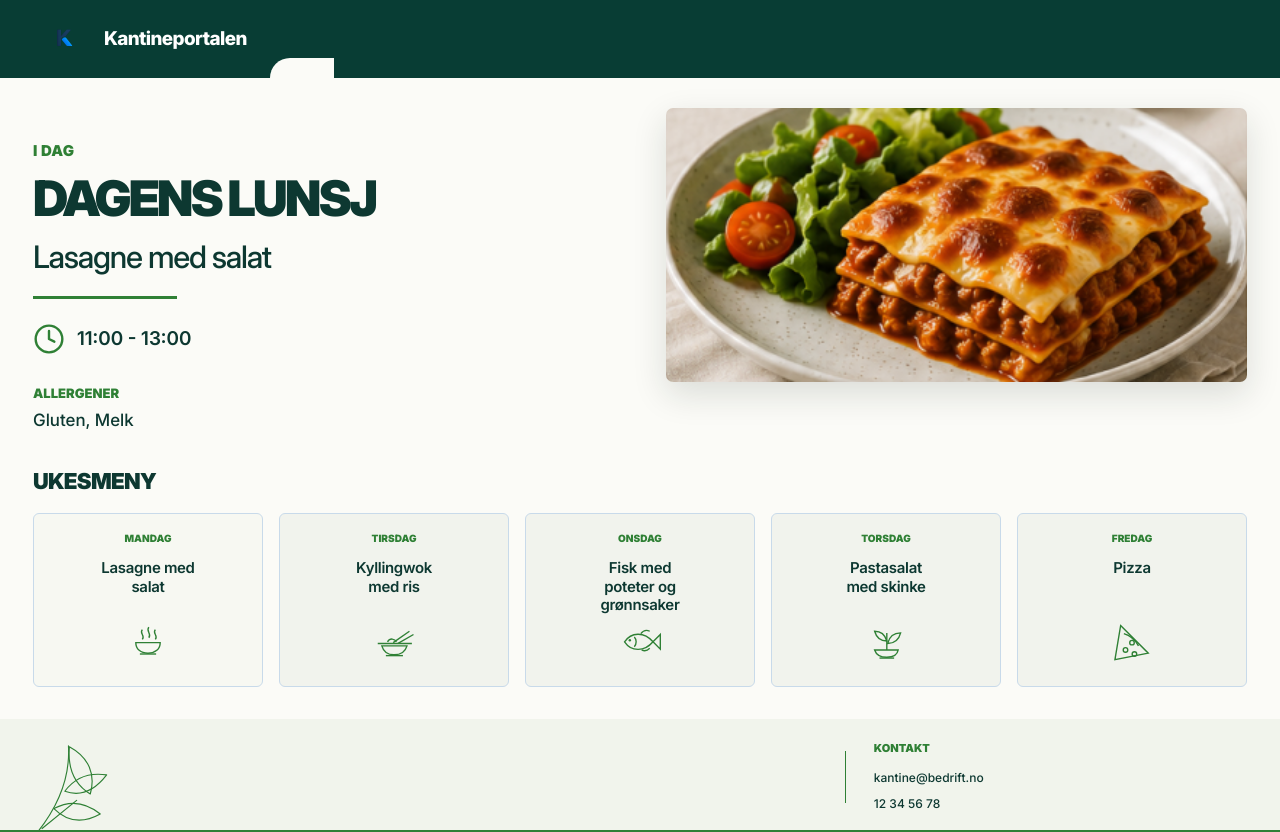
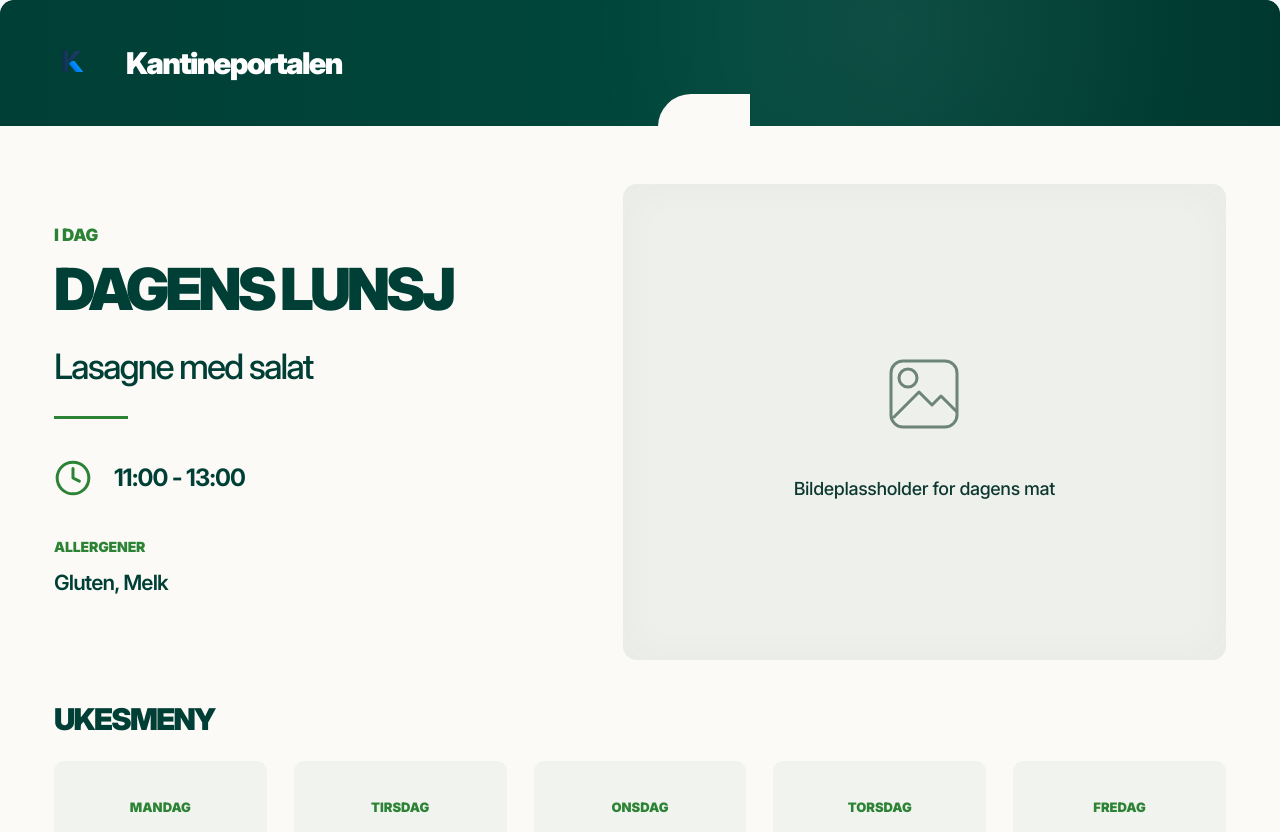
Before and after one commit to oscarostby/fagpr-ve, a React (Vite) app in the folder kantineportalen/client/: page / in a window 1280 px wide. Shown: the top 832 px of the page. Built offline with nearby package versions, Linux system fonts and the light colour scheme.

Commit message:
Juster design nøyaktig etter ny referanse

```diff
--- /dev/null
+++ b/kantineportalen/client/src/components/FoodPlaceholder.tsx
@@ -0,0 +1,21 @@
+type FoodPlaceholderProps = {
+  className?: string
+}
+
+export function FoodPlaceholder({ className = '' }: FoodPlaceholderProps) {
+  return (
+    <div
+      className={`flex flex-col items-center justify-center rounded-[14px] bg-[#eef0eb] text-center text-[#6d8479] shadow-[inset_0_0_42px_rgba(8,61,52,0.035)] ${className}`}
+      aria-label="Bildeplassholder for dagens mat"
+    >
+      <svg className="h-[50px] w-[50px] md:h-[104px] md:w-[104px]" viewBox="0 0 104 104" fill="none" aria-hidden="true">
+        <rect x="19" y="18" width="66" height="66" rx="12" stroke="currentColor" strokeWidth="3" />
+        <circle cx="36" cy="35" r="9" stroke="currentColor" strokeWidth="3" />
+        <path d="M22 74L47 49L60 62L69 53L84 68" stroke="currentColor" strokeWidth="3" strokeLinecap="round" strokeLinejoin="round" />
+      </svg>
+      <p className="mt-3 text-[11px] font-medium tracking-[-0.02em] text-[#0d3831] md:mt-7 md:text-[18px]">
+        Bildeplassholder for dagens mat
+      </p>
+    </div>
+  )
+}
--- a/kantineportalen/client/src/components/Footer.tsx
+++ b/kantineportalen/client/src/components/Footer.tsx
@@ -1,12 +1,12 @@
 function LeafGraphic() {
   return (
-    <svg viewBox="0 0 130 110" aria-hidden="true" className="absolute bottom-0 left-6 h-[98px] w-[116px] text-[#2f8035] md:left-8 md:h-[100px] md:w-[122px]">
-      <g fill="none" stroke="currentColor" strokeLinecap="round" strokeLinejoin="round" strokeWidth="1.25">
-        <path d="M4 108C27 79 40 47 38 13" />
-        <path d="M39 14C61 26 68 45 62 66 44 55 37 37 39 14Z" />
-        <path d="M22 82C39 73 57 75 73 88 53 99 36 96 22 82Z" />
-        <path d="M34 63C45 48 60 42 80 45 67 62 51 69 34 63Z" />
-        <path d="M9 104 47 73" />
+    <svg viewBox="0 0 150 160" aria-hidden="true" className="absolute bottom-[-6px] left-[25px] h-[126px] w-[128px] text-[#2c8335] md:bottom-[-8px] md:left-[50px] md:h-[162px] md:w-[158px]">
+      <g fill="none" stroke="currentColor" strokeLinecap="round" strokeLinejoin="round" strokeWidth="1.45">
+        <path d="M10 158C41 112 58 68 54 12" />
+        <path d="M55 13C83 31 93 58 84 90 59 73 50 45 55 13Z" />
+        <path d="M32 117C56 104 82 108 104 128 75 144 51 140 32 117Z" />
+        <path d="M48 88C65 66 88 58 119 64 99 88 74 100 48 88Z" />
+        <path d="M16 152 69 104" />
       </g>
     </svg>
   )
@@ -14,15 +14,15 @@ function LeafGraphic() {
 
 export function Footer() {
   return (
-    <footer className="relative mt-8 h-[100px] overflow-hidden bg-[#f1f4ec] md:mt-0 md:h-[115px]">
+    <footer className="relative h-[144px] overflow-hidden bg-[#f1f4ec] md:h-[184px]">
       <LeafGraphic />
-      <div className="absolute bottom-0 left-0 h-[4px] w-full bg-[#2f8035]" />
-      <div className="ml-[52%] flex h-full items-center gap-7 md:ml-[66%] md:gap-7">
-        <div className="h-[44px] w-px bg-[#2f8035] md:h-[52px]" />
-        <address className="not-italic text-[#0d3831]">
-          <p className="text-[10px] font-black uppercase text-[#2f8035] md:text-[11px]">Kontakt</p>
-          <a className="mt-3 block text-[11px] font-medium hover:underline md:text-[12px]" href="mailto:kantine@bedrift.no">kantine@bedrift.no</a>
-          <a className="mt-2 block text-[11px] font-medium hover:underline md:text-[12px]" href="tel:+4712345678">12 34 56 78</a>
+      <div className="absolute bottom-0 left-0 h-[5px] w-full bg-[#2c8335]" />
+      <div className="ml-[54%] flex h-full items-center gap-[28px] md:ml-[75%] md:gap-[46px]">
+        <div className="h-[72px] w-px bg-[#2c8335] md:h-[99px]" />
+        <address className="not-italic text-[#003f35]">
+          <p className="text-[11px] font-black uppercase leading-none text-[#2c8335] md:text-[14px]">Kontakt</p>
+          <a className="mt-[19px] block text-[12px] font-semibold tracking-[-0.04em] hover:underline md:text-[15px]" href="mailto:kantine@y3.no">kantine@y3.no</a>
+          <a className="mt-[12px] block text-[12px] font-semibold tracking-[-0.04em] hover:underline md:text-[15px]" href="tel:+4712345678">12 34 56 78</a>
         </address>
       </div>
     </footer>
--- a/kantineportalen/client/src/components/Header.tsx
+++ b/kantineportalen/client/src/components/Header.tsx
@@ -2,12 +2,14 @@ import lightLogo from '@/assets/images/logosommer.png'
 
 export function Header() {
   return (
-    <header className="relative h-[78px] overflow-hidden bg-[#083d34] text-white md:h-[78px]">
-      <div className="absolute bottom-0 left-[270px] hidden h-5 w-16 rounded-tl-[28px] bg-[#fbfbf7] md:block" />
-      <div className="absolute bottom-0 left-[92px] h-3 w-12 rounded-tl-[22px] bg-[#fbfbf7] md:hidden" />
-      <a href="/" aria-label="Kantineportalen forside" className="relative z-10 flex h-full items-center gap-4 px-8 md:px-10">
-        <img src={lightLogo} alt="Kantineportalen logo" className="h-11 w-11 object-contain md:h-12 md:w-12" />
-        <span className="text-[18px] font-extrabold tracking-[-0.03em] md:text-[19px]">Kantineportalen</span>
+    <header className="relative h-[88px] overflow-hidden rounded-t-[14px] bg-[#003f35] text-white md:h-[126px]">
+      <div className="absolute inset-0 bg-[radial-gradient(circle_at_70%_20%,rgba(255,255,255,0.06),transparent_34%),linear-gradient(90deg,#003f35_0%,#00473c_58%,#00382f_100%)]" />
+      <div className="absolute bottom-[-1px] left-[55%] hidden h-[33px] w-[92px] -translate-x-1/2 rounded-tl-[48px] bg-[#fbfaf6] md:block" />
+      <div className="absolute bottom-[-1px] left-[76%] h-[18px] w-[58px] -translate-x-1/2 rounded-tl-[34px] bg-[#fbfaf6] md:hidden" />
+
+      <a href="/" aria-label="Kantineportalen forside" className="relative z-10 flex h-full items-center gap-[14px] px-[26px] md:gap-[22px] md:px-[40px]">
+        <img src={lightLogo} alt="Kantineportalen logo" className="h-[46px] w-[46px] object-contain md:h-[64px] md:w-[64px]" />
+        <span className="text-[19px] font-black tracking-[-0.055em] md:text-[30px]">Kantineportalen</span>
       </a>
     </header>
   )
--- a/kantineportalen/client/src/components/LunchCard.tsx
+++ b/kantineportalen/client/src/components/LunchCard.tsx
@@ -1,7 +1,7 @@
 import { Clock } from 'lucide-react'
 
 import type { Lunch } from '@/types/menu'
-import lasagneImage from '@/assets/images/lasagne-salat.png'
+import { FoodPlaceholder } from '@/components/FoodPlaceholder'
 
 type LunchCardProps = {
   lunch: Lunch
@@ -9,33 +9,33 @@ type LunchCardProps = {
 
 export function LunchCard({ lunch }: LunchCardProps) {
   return (
-    <section className="grid items-start gap-8 md:grid-cols-[1fr_1.05fr] md:gap-16 lg:gap-20">
-      <div className="pt-3 md:pt-8">
-        <p className="mb-3 text-[13px] font-black uppercase tracking-[0.02em] text-[#2f8035] md:text-[15px]">I DAG</p>
-        <h1 className="text-[34px] font-black leading-[0.96] tracking-[-0.055em] text-[#0d3831] md:text-[44px] lg:text-[49px]">
+    <section className="grid items-start gap-[24px] md:grid-cols-[0.82fr_1fr] md:gap-[74px]">
+      <div className="md:pt-[43px]">
+        <p className="mb-[8px] text-[12px] font-black uppercase leading-none tracking-[-0.01em] text-[#2c8335] md:mb-[17px] md:text-[17px]">
+          I DAG
+        </p>
+        <h1 className="text-[30px] font-black leading-[0.98] tracking-[-0.065em] text-[#003f35] md:text-[58px]">
           DAGENS LUNSJ
         </h1>
-        <p className="mt-4 text-[22px] font-medium leading-tight tracking-[-0.04em] text-[#0d3831] md:text-[31px]">
+        <p className="mt-[20px] text-[23px] font-medium leading-none tracking-[-0.055em] text-[#003f35] md:mt-[31px] md:text-[35px]">
           {lunch.title}
         </p>
-        <div className="mt-3 h-[2px] w-8 bg-[#2f8035] md:mt-5 md:h-[3px] md:w-36" />
+        <div className="mt-[19px] h-[2px] w-[46px] bg-[#2c8335] md:mt-[32px] md:h-[3px] md:w-[74px]" />
 
-        <div className="mt-5 flex items-center gap-3 text-[14px] font-semibold text-[#0d3831] md:mt-6 md:text-[19px]">
-          <Clock className="h-6 w-6 stroke-[1.8] text-[#2f8035] md:h-8 md:w-8" aria-hidden="true" />
+        <div className="mt-[20px] flex items-center gap-[14px] text-[16px] font-bold tracking-[-0.04em] text-[#003f35] md:mt-[40px] md:gap-[22px] md:text-[24px]">
+          <Clock className="h-[26px] w-[26px] stroke-[1.9] text-[#2c8335] md:h-[38px] md:w-[38px]" aria-hidden="true" />
           <span>{lunch.servingTime}</span>
         </div>
 
-        <div className="mt-7 md:mt-8">
-          <p className="text-[10px] font-black uppercase leading-none text-[#2f8035] md:text-[13px]">Allergener</p>
-          <p className="mt-2 text-[13px] font-medium text-[#0d3831] md:text-[17px]">{lunch.allergens.join(', ')}</p>
+        <div className="mt-[24px] md:mt-[43px]">
+          <p className="text-[10px] font-black uppercase leading-none tracking-[-0.01em] text-[#2c8335] md:text-[14px]">Allergener</p>
+          <p className="mt-[8px] text-[14px] font-semibold tracking-[-0.04em] text-[#003f35] md:mt-[13px] md:text-[21px]">
+            {lunch.allergens.join(', ')}
+          </p>
         </div>
       </div>
 
-      <img
-        src={lasagneImage}
-        alt="Lasagne med salat"
-        className="h-[105px] w-full rounded-[6px] object-cover shadow-[0_12px_34px_rgba(20,35,28,0.14)] md:mt-0 md:h-[274px] md:rounded-[7px]"
-      />
+      <FoodPlaceholder className="h-[118px] w-full md:h-[476px]" />
     </section>
   )
 }
--- a/kantineportalen/client/src/components/WeeklyMenuCard.tsx
+++ b/kantineportalen/client/src/components/WeeklyMenuCard.tsx
@@ -3,25 +3,18 @@ import { MenuIcon } from '@/components/MenuIcon'
 
 type WeeklyMenuCardProps = {
   item: WeeklyMenuItem
-  isToday?: boolean
 }
 
-export function WeeklyMenuCard({ item, isToday = false }: WeeklyMenuCardProps) {
+export function WeeklyMenuCard({ item }: WeeklyMenuCardProps) {
   return (
-    <article
-      className={
-        isToday
-          ? 'flex min-h-[58px] items-center justify-between rounded-[7px] border border-[#2f8035] bg-[#f7f8f2] px-3 py-2 text-[#0d3831] md:min-h-[151px] md:flex-col md:justify-start md:rounded-[6px] md:px-5 md:py-[19px]'
-          : 'flex min-h-[58px] items-center justify-between rounded-[7px] border border-transparent bg-[#f1f3ed] px-3 py-2 text-[#0d3831] md:min-h-[151px] md:flex-col md:justify-start md:rounded-[6px] md:px-5 md:py-[19px]'
-      }
-    >
+    <article className="flex h-[55px] items-center justify-between rounded-[8px] bg-[#f1f3ee] px-[14px] text-[#003f35] md:h-[310px] md:flex-col md:justify-start md:rounded-[10px] md:px-[24px] md:py-[40px]">
       <div className="min-w-0 md:text-center">
-        <p className="text-[8px] font-black uppercase leading-none text-[#2f8035] md:text-[10px]">{item.day}</p>
-        <h3 className="mt-[7px] max-w-[190px] text-[10px] font-semibold leading-[1.22] tracking-[-0.02em] md:mt-4 md:max-w-[104px] md:text-[15px] md:leading-[1.25]">
+        <p className="text-[8px] font-black uppercase leading-none text-[#2c8335] md:text-[13px]">{item.day}</p>
+        <h3 className="mt-[7px] max-w-[210px] text-[11px] font-bold leading-[1.15] tracking-[-0.04em] md:mt-[34px] md:max-w-[160px] md:text-[22px] md:leading-[1.18]">
           {item.title}
         </h3>
       </div>
-      <MenuIcon type={item.icon} className="h-10 w-10 shrink-0 text-[#2f8035] md:mt-auto md:h-[52px] md:w-[52px]" />
+      <MenuIcon type={item.icon} className="h-[39px] w-[39px] shrink-0 text-[#2c8335] md:mt-auto md:h-[62px] md:w-[62px]" />
     </article>
   )
 }
--- a/kantineportalen/client/src/data/mockMenu.ts
+++ b/kantineportalen/client/src/data/mockMenu.ts
@@ -24,7 +24,7 @@ export const weeklyMenu: WeeklyMenuItem[] = [
   },
   {
     day: 'Torsdag',
-    title: 'Pastasalat med skinke',
+    title: 'Pastasalat med kylling',
     icon: 'plant',
   },
   {
--- a/kantineportalen/client/src/layouts/MainLayout.tsx
+++ b/kantineportalen/client/src/layouts/MainLayout.tsx
@@ -5,7 +5,7 @@ import { Header } from '@/components/Header'
 
 export function MainLayout() {
   return (
-    <div className="min-h-screen bg-background text-foreground">
+    <div className="mx-auto min-h-screen max-w-[1440px] overflow-hidden rounded-t-[14px] bg-[#fbfaf6] text-[#003f35] shadow-[0_0_0_1px_rgba(0,0,0,0.04)]">
       <Header />
       <Outlet />
       <Footer />
--- a/kantineportalen/client/src/pages/Home/HomePage.tsx
+++ b/kantineportalen/client/src/pages/Home/HomePage.tsx
@@ -4,17 +4,17 @@ import { todayLunch, weeklyMenu } from '@/data/mockMenu'
 
 export function HomePage() {
   return (
-    <main className="bg-[#fbfbf7]">
-      <section className="mx-auto max-w-[1440px] px-8 pb-[30px] pt-[26px] md:px-10 md:pb-[32px] md:pt-[30px] lg:px-[33px]">
+    <main className="bg-[#fbfaf6]">
+      <section className="px-[26px] pb-[27px] pt-[47px] md:px-[54px] md:pb-[48px] md:pt-[58px]">
         <LunchCard lunch={todayLunch} />
 
-        <section className="mt-8 md:mt-[31px]" aria-labelledby="weekly-menu-heading">
-          <h2 id="weekly-menu-heading" className="text-[19px] font-black uppercase tracking-[-0.03em] text-[#0d3831] md:text-[22px]">
+        <section className="mt-[26px] md:mt-[44px]" aria-labelledby="weekly-menu-heading">
+          <h2 id="weekly-menu-heading" className="text-[19px] font-black uppercase leading-none tracking-[-0.055em] text-[#003f35] md:text-[30px]">
             Ukesmeny
           </h2>
-          <div className="mt-3 grid gap-[7px] md:mt-[15px] md:grid-cols-5 md:gap-[15px] lg:gap-[16px]">
-            {weeklyMenu.map((item, index) => (
-              <WeeklyMenuCard item={item} isToday={index === 0} key={item.day} />
+          <div className="mt-[14px] grid gap-[8px] md:mt-[27px] md:grid-cols-5 md:gap-[27px]">
+            {weeklyMenu.map((item) => (
+              <WeeklyMenuCard item={item} key={item.day} />
             ))}
           </div>
         </section>
```
Also changed, not shown: kantineportalen/client/src/assets/images/lasagne-salat.png (deleted).
